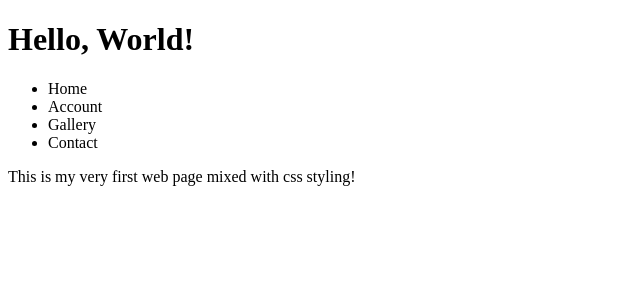
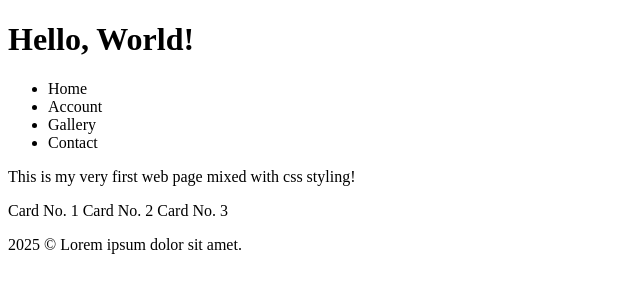
Before and after one commit to dominus0x1/Daily-Programming, a plain HTML site: page Month 01/Week 01/Day 004/02/index.html in a window 1280 px wide. Shown: the whole page, without its empty margins (0-640 px from the left). Drawn offline with Linux system fonts and the light colour scheme.

Commit message:
Update index.html

```diff
--- a/Month 01/Week 01/Day 004/02/index.html
+++ b/Month 01/Week 01/Day 004/02/index.html
@@ -25,8 +25,13 @@
     </main>
     <aside>
       <section>
-
+        <card>Card No. 1</card>
+        <card>Card No. 2</card>
+        <card>Card No. 3</card>
       </section>
     </aside>
+    <footer>
+      <p>2025 &copy; Lorem ipsum dolor sit amet.</p>
+    </footer>
   </body>
 </html>
```
